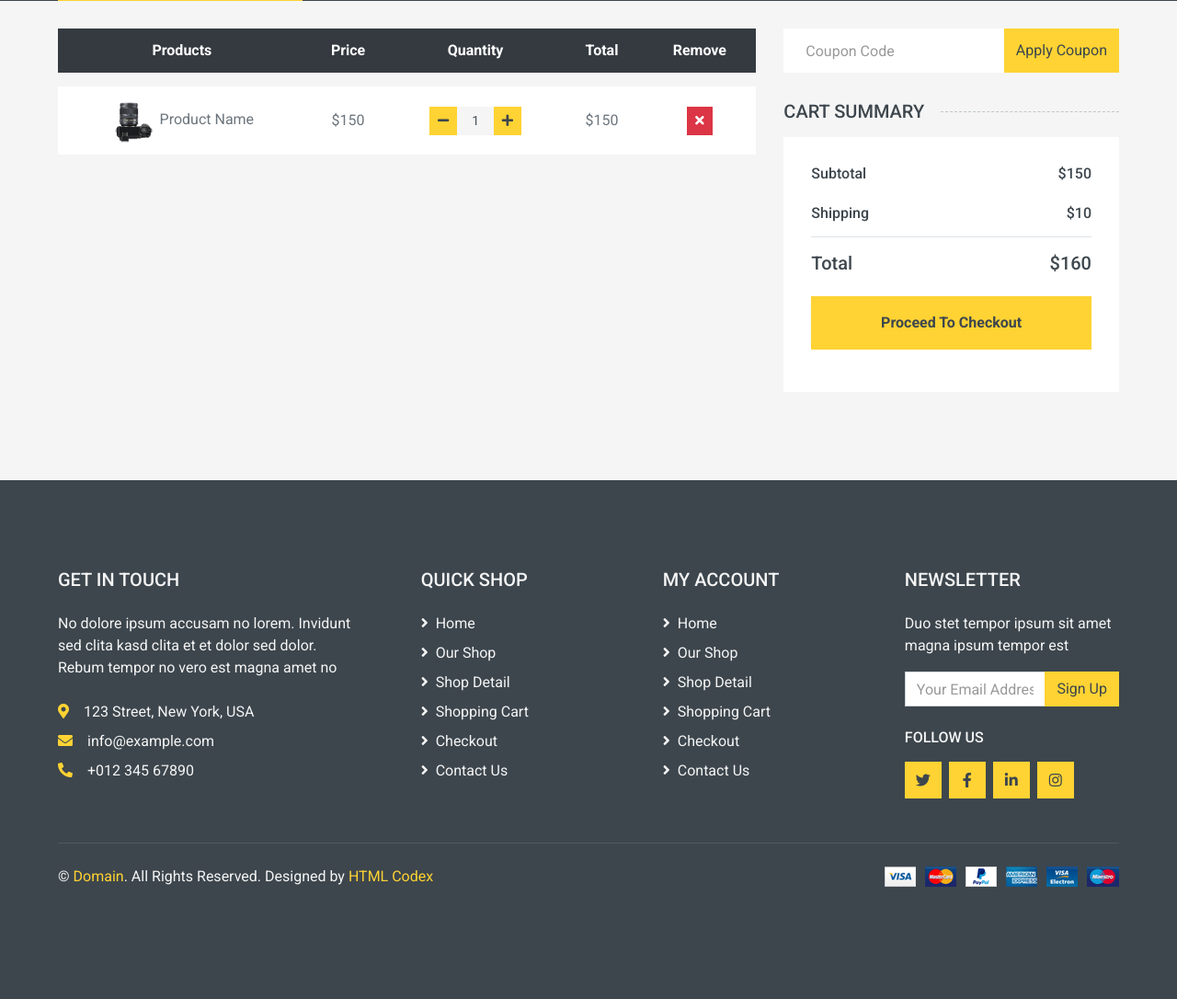
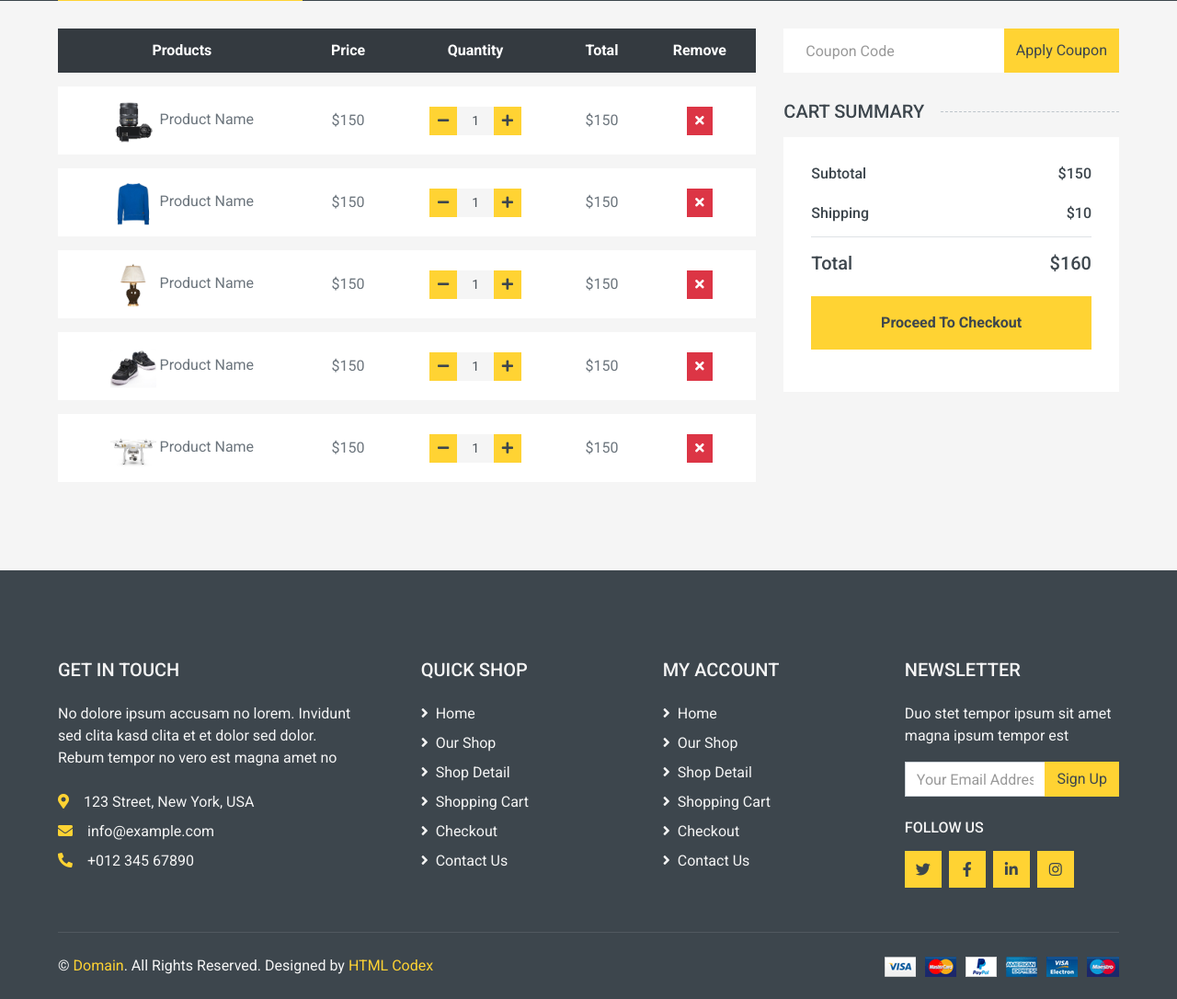
Before and after one commit to ParsaAbasnezhad/multi_shop, a Django app: page /cart/detail in a window 1280 px wide. Shown: the part 183-1269 px from the top of the page at 92% size. Before the commit the page ends 1147 px from the top, so only its background shows below. Run offline with Django 5.2, Linux system fonts and the light colour scheme; some libraries are stand-ins or nearby versions.

Commit message:
Add templates cart and account

```diff
--- a/account/views.py
+++ b/account/views.py
@@ -64,10 +64,10 @@ def set_password(request):
 
 
 
-class AdressView(View):
+class AddressView(View):
     def post(self, request):
         form = AddressForm(request.POST)
         if form.is_valid():
             form.save()
 
-        return render(request, 'account/add_address.html',{'form': form})
+        return render(request, 'account/checkout.html',{'form': form})
--- a/cart/templates/cart/cart.html
+++ b/cart/templates/cart/cart.html
@@ -2,7 +2,6 @@
 {% load static %}
 
 {% block main %}
-
 
     <!-- Cart Start -->
     <div class="container-fluid">
@@ -20,7 +19,107 @@
                     </thead>
                     <tbody class="align-middle">
                     <tr>
-                        <td class="align-middle"><img src="{% static 'img/product-1.jpg' %}" alt="" style="width: 50px;"> Product Name
+                        <td class="align-middle"><img src="img/product-1.jpg" alt="" style="width: 50px;"> Product Name
+                        </td>
+                        <td class="align-middle">$150</td>
+                        <td class="align-middle">
+                            <div class="input-group quantity mx-auto" style="width: 100px;">
+                                <div class="input-group-btn">
+                                    <button class="btn btn-sm btn-primary btn-minus">
+                                        <i class="fa fa-minus"></i>
+                                    </button>
+                                </div>
+                                <input type="text"
+                                       class="form-control form-control-sm bg-secondary border-0 text-center" value="1">
+                                <div class="input-group-btn">
+                                    <button class="btn btn-sm btn-primary btn-plus">
+                                        <i class="fa fa-plus"></i>
+                                    </button>
+                                </div>
+                            </div>
+                        </td>
+                        <td class="align-middle">$150</td>
+                        <td class="align-middle">
+                            <button class="btn btn-sm btn-danger"><i class="fa fa-times"></i></button>
+                        </td>
+                    </tr>
+                    <tr>
+                        <td class="align-middle"><img src="img/product-2.jpg" alt="" style="width: 50px;"> Product Name
+                        </td>
+                        <td class="align-middle">$150</td>
+                        <td class="align-middle">
+                            <div class="input-group quantity mx-auto" style="width: 100px;">
+                                <div class="input-group-btn">
+                                    <button class="btn btn-sm btn-primary btn-minus">
+                                        <i class="fa fa-minus"></i>
+                                    </button>
+                                </div>
+                                <input type="text"
+                                       class="form-control form-control-sm bg-secondary border-0 text-center" value="1">
+                                <div class="input-group-btn">
+                                    <button class="btn btn-sm btn-primary btn-plus">
+                                        <i class="fa fa-plus"></i>
+                                    </button>
+                                </div>
+                            </div>
+                        </td>
+                        <td class="align-middle">$150</td>
+                        <td class="align-middle">
+                            <button class="btn btn-sm btn-danger"><i class="fa fa-times"></i></button>
+                        </td>
+                    </tr>
+                    <tr>
+                        <td class="align-middle"><img src="img/product-3.jpg" alt="" style="width: 50px;"> Product Name
+                        </td>
+                        <td class="align-middle">$150</td>
+                        <td class="align-middle">
+                            <div class="input-group quantity mx-auto" style="width: 100px;">
+                                <div class="input-group-btn">
+                                    <button class="btn btn-sm btn-primary btn-minus">
+                                        <i class="fa fa-minus"></i>
+                                    </button>
+                                </div>
+                                <input type="text"
+                                       class="form-control form-control-sm bg-secondary border-0 text-center" value="1">
+                                <div class="input-group-btn">
+                                    <button class="btn btn-sm btn-primary btn-plus">
+                                        <i class="fa fa-plus"></i>
+                                    </button>
+                                </div>
+                            </div>
+                        </td>
+                        <td class="align-middle">$150</td>
+                        <td class="align-middle">
+                            <button class="btn btn-sm btn-danger"><i class="fa fa-times"></i></button>
+                        </td>
+                    </tr>
+                    <tr>
+                        <td class="align-middle"><img src="img/product-4.jpg" alt="" style="width: 50px;"> Product Name
+                        </td>
+                        <td class="align-middle">$150</td>
+                        <td class="align-middle">
+                            <div class="input-group quantity mx-auto" style="width: 100px;">
+                                <div class="input-group-btn">
+                                    <button class="btn btn-sm btn-primary btn-minus">
+                                        <i class="fa fa-minus"></i>
+                                    </button>
+                                </div>
+                                <input type="text"
+                                       class="form-control form-control-sm bg-secondary border-0 text-center" value="1">
+                                <div class="input-group-btn">
+                                    <button class="btn btn-sm btn-primary btn-plus">
+                                        <i class="fa fa-plus"></i>
+                                    </button>
+                                </div>
+                            </div>
+                        </td>
+                        <td class="align-middle">$150</td>
+                        <td class="align-middle">
+                            <button class="btn btn-sm btn-danger"><i class="fa fa-times"></i></button>
+                        </td>
+                    </tr>
+                    <tr>
+                        <td class="align-middle"><img src="img/product-5.jpg" alt="" style="width: 50px;"> Product Name
                         </td>
                         <td class="align-middle">$150</td>
                         <td class="align-middle">
@@ -83,4 +182,6 @@
     </div>
     <!-- Cart End -->
 
+
+
 {% endblock %}
```
Also changed, not shown: account/templates/account/checkout.html (added, +25 -0 lines).
